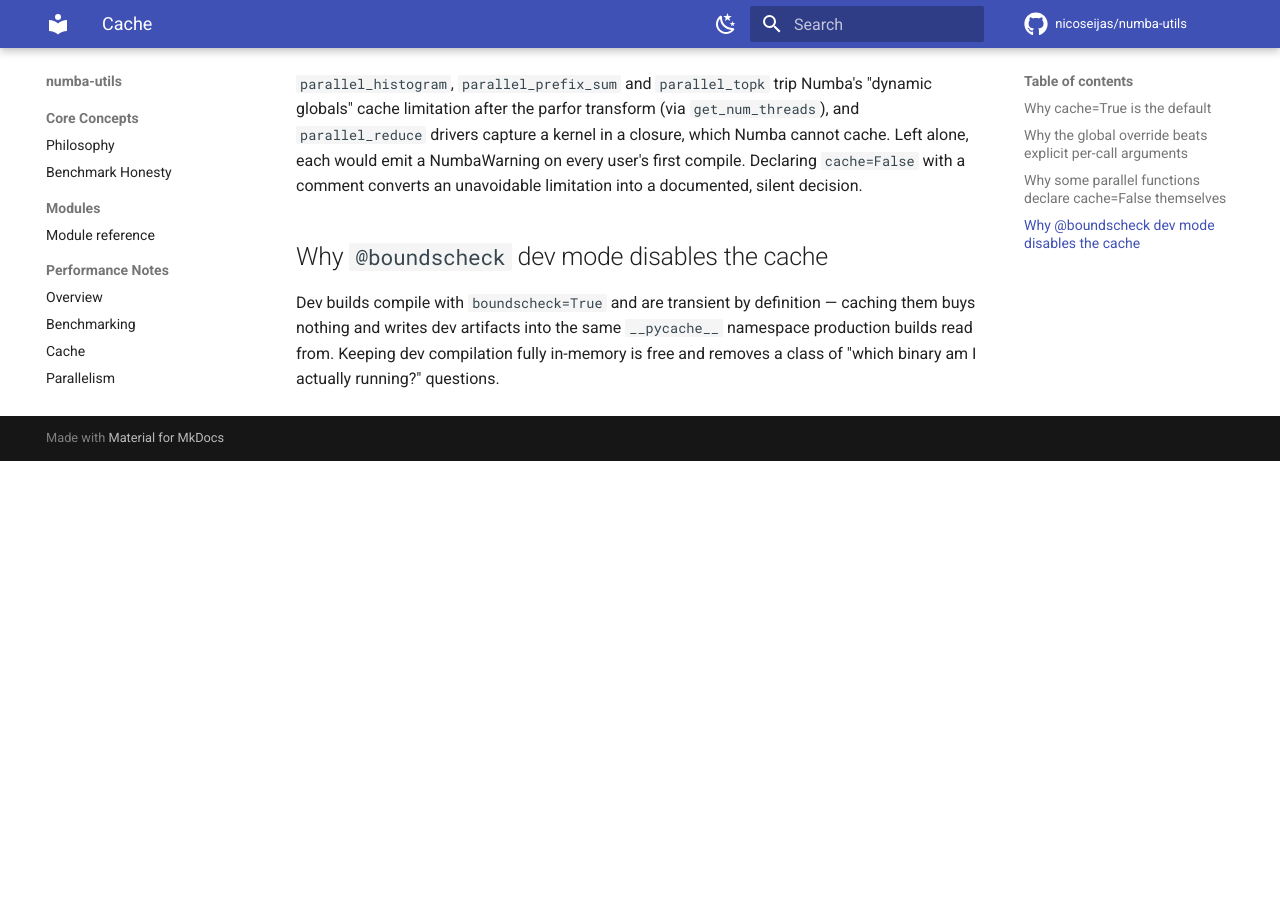
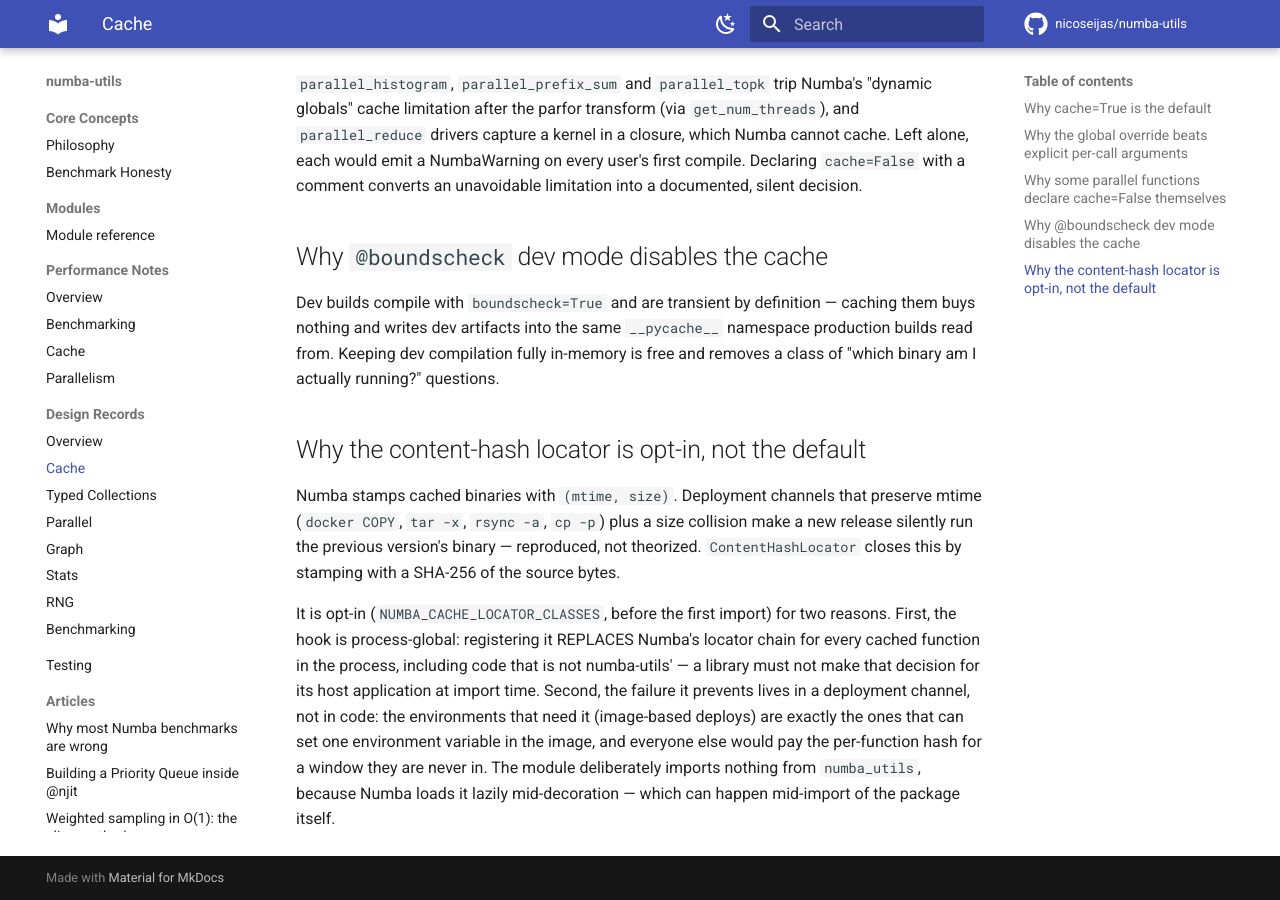
Before and after one commit to nicoseijas/numba-utils, an MkDocs documentation site: the page built from docs/design/cache.md, in a window 1280 px wide and 900 px high, scrolled down 700 px. Built offline with MkDocs 1.6.1 and Material for MkDocs 9.7.7, drawn with Linux system fonts in a browser that asks for light colours; comment, search, counter and statistics services are not loaded; before the commit the page ends 1161 px from its top, so only the background shows below that.

Commit message:
docs: sync the map with 0.4.1-0.4.2
modules.md catches up with the released API surface: warmup_signatures
and the batching/interleaving behavior in profiling, the
numba_utils.cache_locator module, the weighted_mc_mean accuracy caveat
(correct-pattern != accurate at any n_sub), and the conclusive-run
requirement in assert_no_reweight_bias.

Design docs record the two new trade-offs, per house rule: why the
content-hash locator is opt-in rather than the default (the hook is
process-global — a library must not replace its host's locator chain
at import time; the environments in the failure window can set one
env var), and why benchmark samples are batched with compare()
interleaving (the timer overhead exceeded ns-scale kernels; drift must
land on both sides).

README roadmap extends through 0.4.1-0.4.2. mkdocs build --strict
clean.

```diff
--- a/docs/design/cache.md
+++ b/docs/design/cache.md
@@ -40,3 +40,24 @@
 the same `__pycache__` namespace production builds read from. Keeping
 dev compilation fully in-memory is free and removes a class of "which
 binary am I actually running?" questions.
+
+## Why the content-hash locator is opt-in, not the default
+
+Numba stamps cached binaries with `(mtime, size)`. Deployment channels
+that preserve mtime (`docker COPY`, `tar -x`, `rsync -a`, `cp -p`)
+plus a size collision make a new release silently run the previous
+version's binary — reproduced, not theorized. `ContentHashLocator`
+closes this by stamping with a SHA-256 of the source bytes.
+
+It is opt-in (`NUMBA_CACHE_LOCATOR_CLASSES`, before the first import)
+for two reasons. First, the hook is process-global: registering it
+REPLACES Numba's locator chain for every cached function in the
+process, including code that is not numba-utils' — a library must not
+make that decision for its host application at import time. Second,
+the failure it prevents lives in a deployment channel, not in code:
+the environments that need it (image-based deploys) are exactly the
+ones that can set one environment variable in the image, and everyone
+else would pay the per-function hash for a window they are never in.
+The module deliberately imports nothing from `numba_utils`, because
+Numba loads it lazily mid-decoration — which can happen mid-import of
+the package itself.
--- a/docs/modules.md
+++ b/docs/modules.md
@@ -47,9 +47,9 @@
 
 ### `numba_utils.profiling`
 
-- `benchmark` — function mode excludes JIT compilation by default; block mode via `with benchmark():`
-- `compare` — two callables, same inputs, warmed up: mean/median/variance + speedup
-- `warmup`, `compile_time`, `compile_stats`
+- `benchmark` — function mode excludes JIT compilation by default and times fast functions in auto-sized batches (`TimingStats.inner`), so per-call timer overhead never inflates the mean; block mode via `with benchmark():`
+- `compare` — two callables, same inputs, warmed up, samples INTERLEAVED with alternating order (drift lands on both sides): mean/median/variance + speedup
+- `warmup` (one call warms ONE signature), `warmup_signatures` (one call per dtype combination), `compile_time`, `compile_stats`
 
 ### `numba_utils.diagnostics`
 
@@ -98,7 +98,10 @@
 with `np.quantile(..., weights=..., method="inverted_cdf")`; rejects
 NaN values and NaN/negative weights up front), and `weighted_mc_mean`
 (uniform-subsample-then-weight, Philox-driven — the correct pattern
-for the reach² bug that `assert_no_reweight_bias` guards against).
+for the reach² bug that `assert_no_reweight_bias` guards against;
+correct-pattern ≠ accurate at any `n_sub`: the ratio estimator's bias
+grows with weight concentration, numbers in the docstring — certify at
+your `n_sub` and weight profile).
 
 ### `numba_utils.random`
 
@@ -124,9 +127,18 @@
 - `random_arrays` — generated cases plus the edges that break kernels
 - `assert_close`, `deterministic_rng` (pins all three RNG worlds)
 - Stochastic asserts: `assert_reproducible` (same seed → bit-identical) and `assert_converges` (different seeds → within N standard errors of the truth; the statistic is Student-t, real false-positive rates documented per `n_runs`). Both take `pass_seed=True` for counter-based (Philox) kernels, whose stream comes from an argument rather than global state. `assert_within_se` is the one-sample-set primitive underneath.
-- Certification: `mutation_screams` (deliberately break the kernel, assert the check FAILS — a check that cannot fail certifies nothing) and `assert_no_reweight_bias` (screams on the reach² double-weighting bug)
+- Certification: `mutation_screams` (deliberately break the kernel, assert the check FAILS — a check that cannot fail certifies nothing; in-place kernels must return their buffer, and identical NaN/inf in both runs does not count as a scream) and `assert_no_reweight_bias` (screams on the reach² double-weighting bug; a pass requires the run to be CONCLUSIVE — an estimator too noisy to distinguish correct from double-weighted fails as inconclusive instead of certifying nothing)
 
 Strategy: [testing.md](testing.md).
+
+### `numba_utils.cache_locator`
+
+- `ContentHashLocator` — stamps Numba's on-disk cache by SHA-256 of the
+  source bytes instead of `(mtime, size)`, closing the stale-binary
+  window that mtime-preserving deployments (`docker COPY`, `tar -x`,
+  `rsync -a`, `cp -p`) open. Opt-in via Numba's
+  `NUMBA_CACHE_LOCATOR_CLASSES` hook, set before the first import; not
+  imported by the package itself. Full story: [numba-cache.md](numba-cache.md).
 
 ### Configuration
 
```
Also changed, not shown: README.md (+7 -0 lines), docs/design/benchmarking.md (+21 -0 lines).
